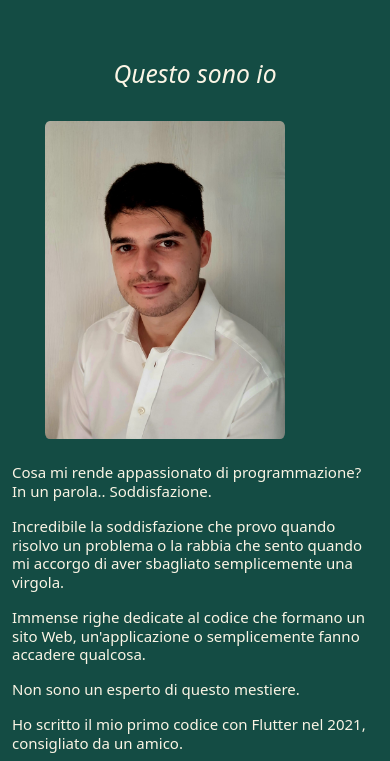
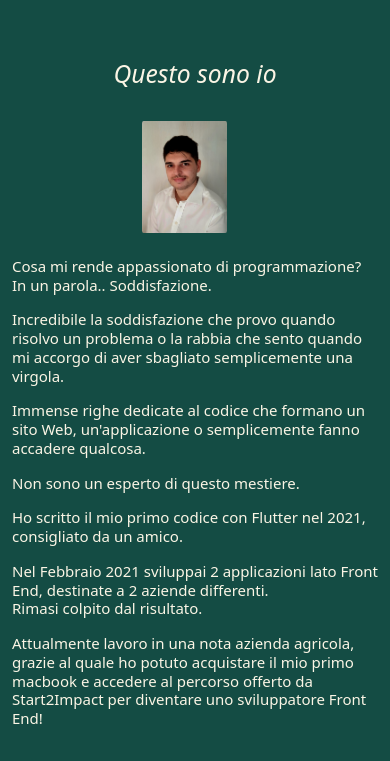
Before and after one commit to Gabriele-Angius-Developer/Gabriele-Angius---HTML-e-CSS, a website: page index.html in a window 390 px wide. Shown: the part 83-844 px from the top of the page. Drawn offline with nearby package versions, Linux system fonts and the light colour scheme; files that its build step writes are made by us from their sources.

Commit message:
Update index.html

```diff
--- a/index.html
+++ b/index.html
@@ -74,7 +74,7 @@
       </div>
 
       <div class="row my-1 g-4 justify-content-around align-items-center">
-        <div class="col-10	col-sm-10	col-md-12	col-lg-5	col-xl-4	col-xxl-4">
+        <div class="col-4	col-sm-4	col-md-12	col-lg-8	col-xl-4	col-xxl-4">
           <img src="assets/img/profile.jpg" class="img-fluid" style="object-fit: cover; width: 80%; height: 80%; border-radius: 2%;" alt="img-profile">
         </div>
 
```
